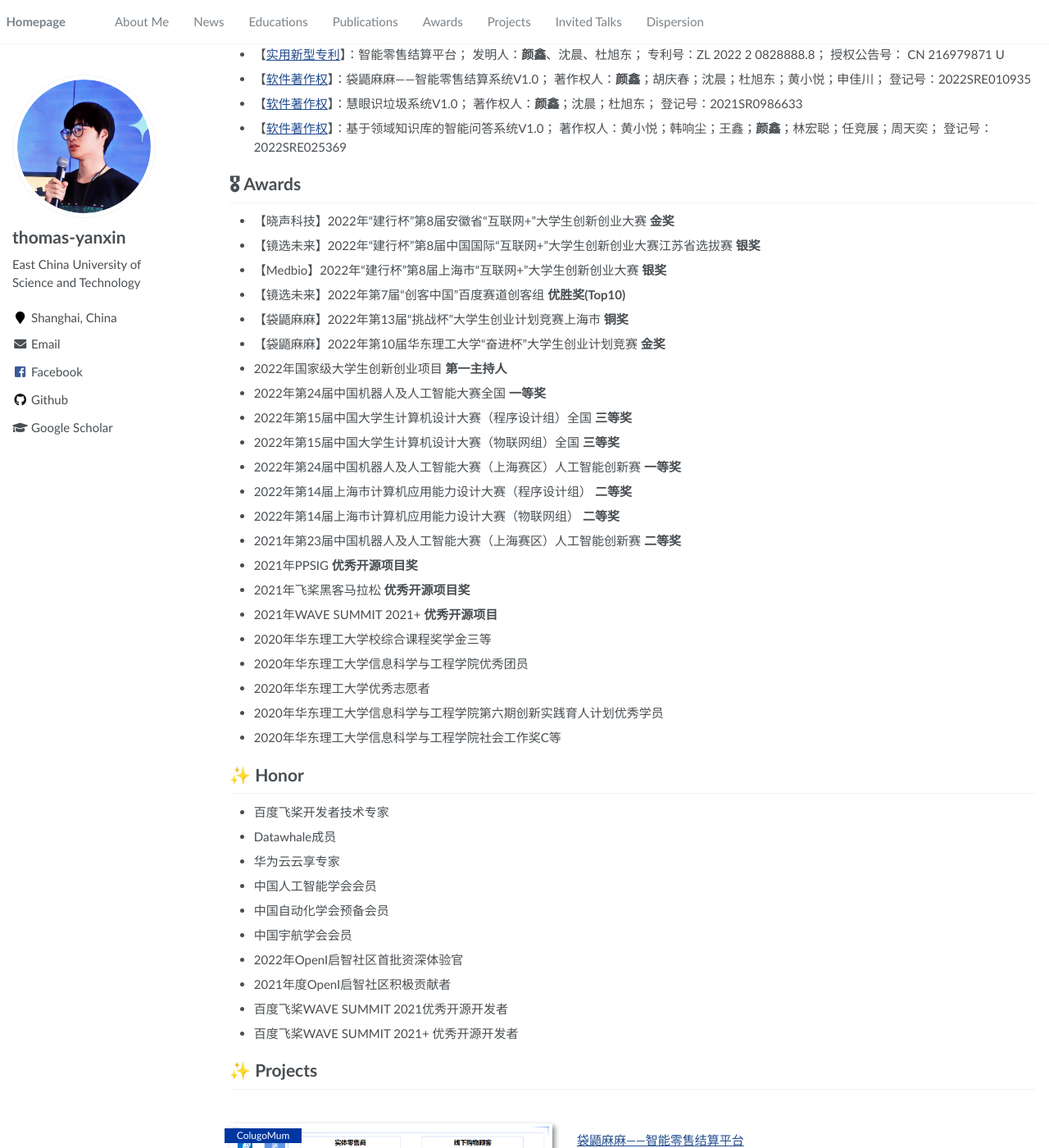
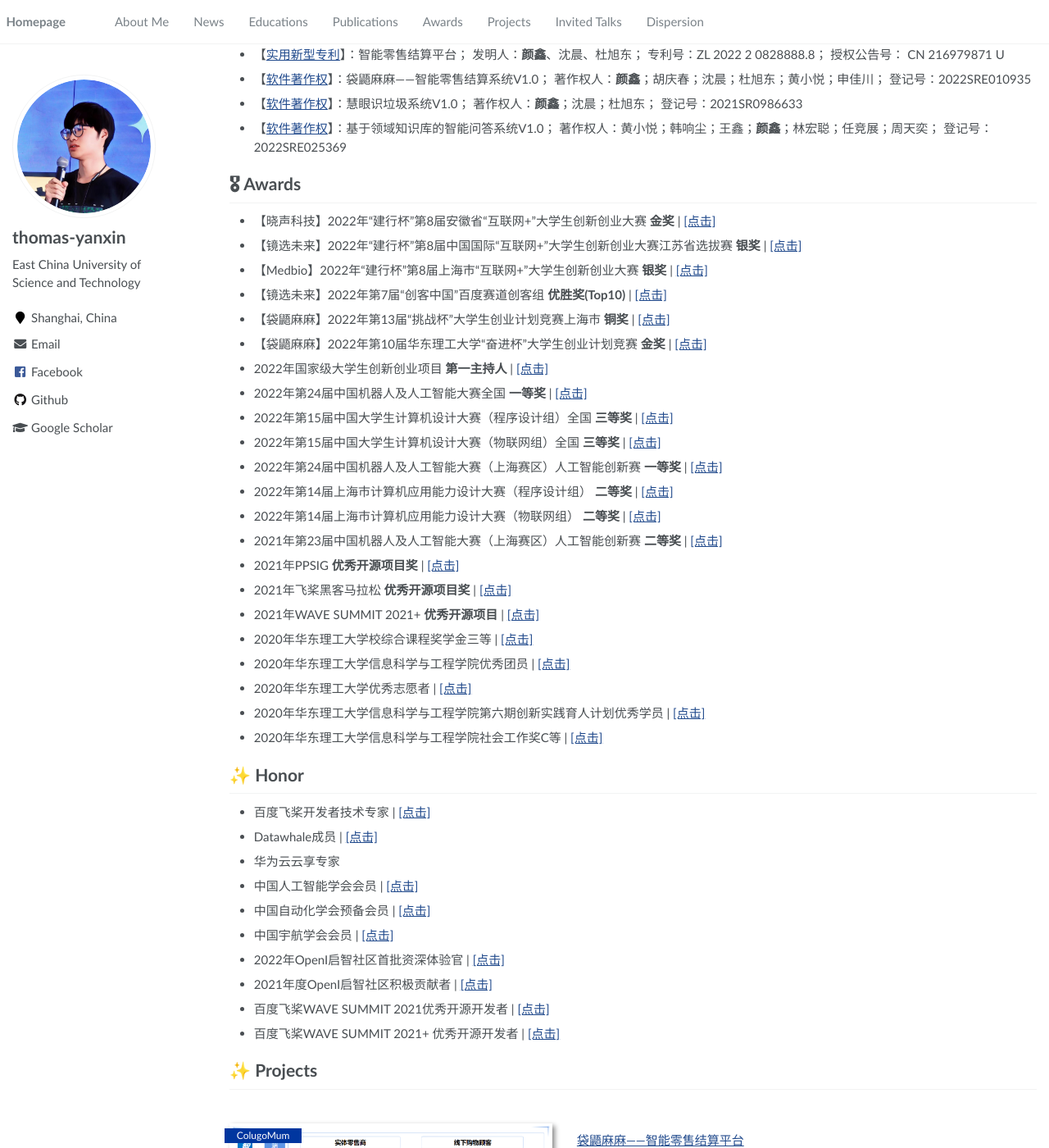
Before and after one commit to thomas-yanxin/thomas-yanxin.github.io, a Jekyll site: the page built from _pages/about.md, in a window 1280 px wide and 1400 px high, scrolled down 563 px. Shown: the whole window at 82% size. Built offline with Jekyll 4.4.1, drawn with Linux system fonts in a browser that asks for light colours; some of the changed text lies outside the part shown.

Commit message:
Update about.md

```diff
--- a/_pages/about.md
+++ b/_pages/about.md
@@ -44,71 +44,71 @@ redirect_from:
 - 【[软件著作权]()】：基于领域知识库的智能问答系统V1.0； 著作权人：黄小悦；韩响尘；王鑫；**颜鑫**；林宏聪；任竞展；周天奕； 登记号：2022SRE025369
 
 # 🎖 Awards
-- 【晓声科技】2022年“建行杯”第8届安徽省“互联网+”大学生创新创业大赛 <strong>金奖</strong>
+- 【晓声科技】2022年“建行杯”第8届安徽省“互联网+”大学生创新创业大赛 <strong>金奖</strong> \| [\[点击\]]()
 
-- 【镜选未来】2022年“建行杯”第8届中国国际“互联网+”大学生创新创业大赛江苏省选拔赛 <strong>银奖</strong>
+- 【镜选未来】2022年“建行杯”第8届中国国际“互联网+”大学生创新创业大赛江苏省选拔赛 <strong>银奖</strong> \| [\[点击\]]()
 
-- 【Medbio】2022年“建行杯”第8届上海市“互联网+”大学生创新创业大赛 <strong>银奖</strong>
+- 【Medbio】2022年“建行杯”第8届上海市“互联网+”大学生创新创业大赛 <strong>银奖</strong> \| [\[点击\]]()
 
-- 【镜选未来】2022年第7届“创客中国”百度赛道创客组 <strong>优胜奖(Top10)</strong>
+- 【镜选未来】2022年第7届“创客中国”百度赛道创客组 <strong>优胜奖(Top10)</strong>  \| [\[点击\]]()
 
-- 【袋鼯麻麻】2022年第13届“挑战杯”大学生创业计划竞赛上海市 <strong>铜奖</strong>
+- 【袋鼯麻麻】2022年第13届“挑战杯”大学生创业计划竞赛上海市 <strong>铜奖</strong> \| [\[点击\]]()
 
-- 【袋鼯麻麻】2022年第10届华东理工大学“奋进杯”大学生创业计划竞赛 <strong>金奖</strong>
+- 【袋鼯麻麻】2022年第10届华东理工大学“奋进杯”大学生创业计划竞赛 <strong>金奖</strong> \| [\[点击\]]()
 
-- 2022年国家级大学生创新创业项目 <strong>第一主持人</strong>
+- 2022年国家级大学生创新创业项目 <strong>第一主持人</strong> \| [\[点击\]]()
 
-- 2022年第24届中国机器人及人工智能大赛全国 <strong>一等奖</strong>
+- 2022年第24届中国机器人及人工智能大赛全国 <strong>一等奖</strong> \| [\[点击\]]()
 
-- 2022年第15届中国大学生计算机设计大赛（程序设计组）全国 <strong>三等奖</strong>
+- 2022年第15届中国大学生计算机设计大赛（程序设计组）全国 <strong>三等奖</strong> \| [\[点击\]]()
 
-- 2022年第15届中国大学生计算机设计大赛（物联网组）全国 <strong>三等奖</strong>
+- 2022年第15届中国大学生计算机设计大赛（物联网组）全国 <strong>三等奖</strong> \| [\[点击\]]()
 
-- 2022年第24届中国机器人及人工智能大赛（上海赛区）人工智能创新赛 <strong>一等奖</strong>
+- 2022年第24届中国机器人及人工智能大赛（上海赛区）人工智能创新赛 <strong>一等奖</strong> \| [\[点击\]]()
 
-- 2022年第14届上海市计算机应用能力设计大赛（程序设计组） <strong>二等奖</strong>
+- 2022年第14届上海市计算机应用能力设计大赛（程序设计组） <strong>二等奖</strong> \| [\[点击\]]()
 
-- 2022年第14届上海市计算机应用能力设计大赛（物联网组） <strong>二等奖</strong>
+- 2022年第14届上海市计算机应用能力设计大赛（物联网组） <strong>二等奖</strong> \| [\[点击\]]()
 
-- 2021年第23届中国机器人及人工智能大赛（上海赛区）人工智能创新赛 <strong>二等奖</strong>
+- 2021年第23届中国机器人及人工智能大赛（上海赛区）人工智能创新赛 <strong>二等奖</strong> \| [\[点击\]]()
 
-- 2021年PPSIG **优秀开源项目奖**
+- 2021年PPSIG **优秀开源项目奖** \| [\[点击\]]()
 
-- 2021年飞桨黑客马拉松 **优秀开源项目奖**
+- 2021年飞桨黑客马拉松 **优秀开源项目奖** \| [\[点击\]]()
 
-- 2021年WAVE SUMMIT 2021+ **优秀开源项目**
+- 2021年WAVE SUMMIT 2021+ **优秀开源项目** \| [\[点击\]]()
 
-- 2020年华东理工大学校综合课程奖学金三等
+- 2020年华东理工大学校综合课程奖学金三等 \| [\[点击\]]()
 
-- 2020年华东理工大学信息科学与工程学院优秀团员
+- 2020年华东理工大学信息科学与工程学院优秀团员 \| [\[点击\]]()
 
-- 2020年华东理工大学优秀志愿者
+- 2020年华东理工大学优秀志愿者 \| [\[点击\]]()
 
-- 2020年华东理工大学信息科学与工程学院第六期创新实践育人计划优秀学员
+- 2020年华东理工大学信息科学与工程学院第六期创新实践育人计划优秀学员 \| [\[点击\]]()
 
-- 2020年华东理工大学信息科学与工程学院社会工作奖C等
+- 2020年华东理工大学信息科学与工程学院社会工作奖C等 \| [\[点击\]]()
 
 # ✨ Honor
 
-- 百度飞桨开发者技术专家
+- 百度飞桨开发者技术专家 \| [\[点击\]]()
 
-- Datawhale成员
+- Datawhale成员 \| [\[点击\]]()
 
 - 华为云云享专家
 
-- 中国人工智能学会会员
+- 中国人工智能学会会员 \| [\[点击\]]()
 
-- 中国自动化学会预备会员
+- 中国自动化学会预备会员 \| [\[点击\]]()
 
-- 中国宇航学会会员
+- 中国宇航学会会员 \| [\[点击\]]()
 
-- 2022年OpenI启智社区首批资深体验官
+- 2022年OpenI启智社区首批资深体验官 \| [\[点击\]]()
 
-- 2021年度OpenI启智社区积极贡献者
+- 2021年度OpenI启智社区积极贡献者 \| [\[点击\]]()
 
-- 百度飞桨WAVE SUMMIT 2021优秀开源开发者
+- 百度飞桨WAVE SUMMIT 2021优秀开源开发者 \| [\[点击\]]()
 
-- 百度飞桨WAVE SUMMIT 2021+ 优秀开源开发者
+- 百度飞桨WAVE SUMMIT 2021+ 优秀开源开发者 \| [\[点击\]]()
 
 # ✨ Projects
 
@@ -121,7 +121,7 @@ redirect_from:
 </div>
 </div>
 
-<div class='paper-box'><div class='paper-box-image'><div><div class="badge">ColugoMum</div><img src='images/structure2.png' alt="sym" width="100%"></div></div>
+<div class='paper-box'><div class='paper-box-image'><div><div class="badge">the-eye-knows-the-garbage</div><img src='images/structure2.png' alt="sym" width="100%"></div></div>
 <div class='paper-box-text' markdown="1">
 
 [慧眼识垃圾](https://github.com/thomas-yanxin/the-eye-knows-the-garbage)
```
